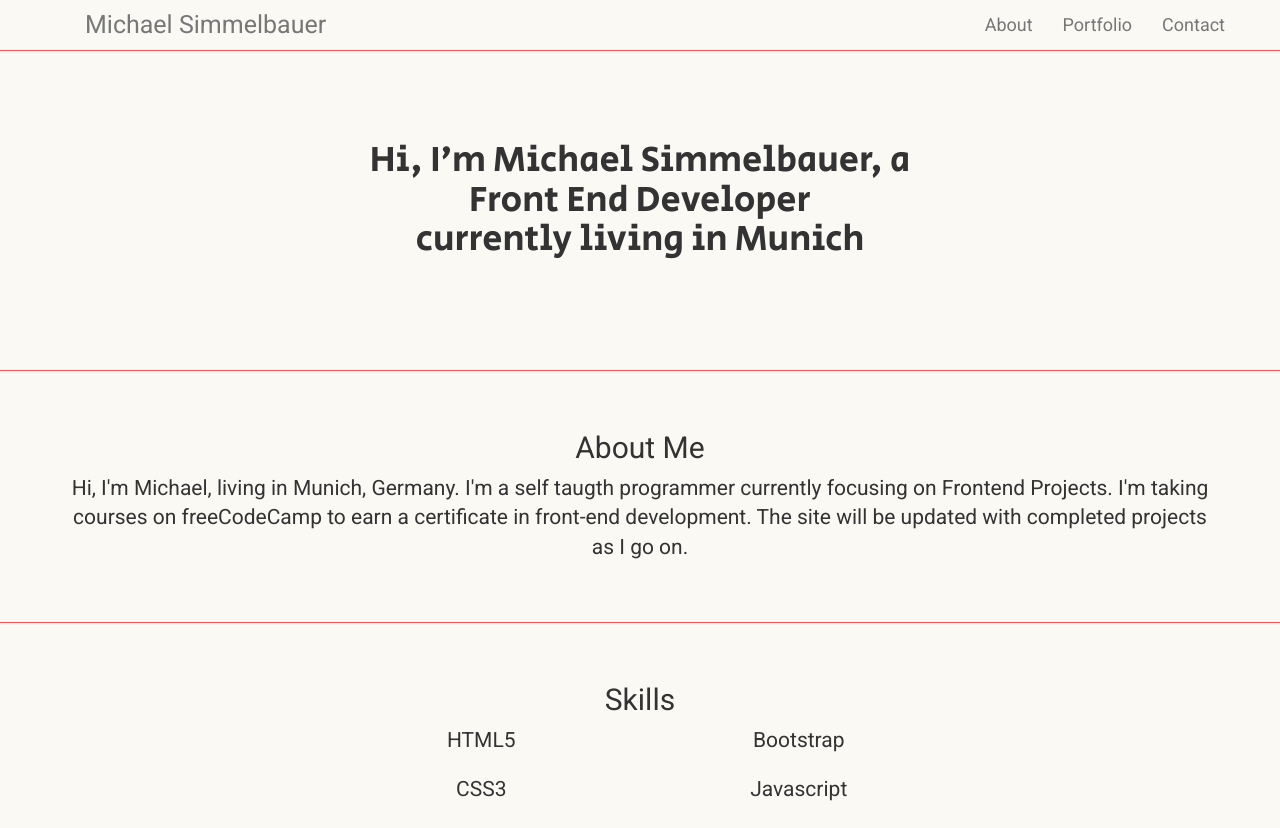
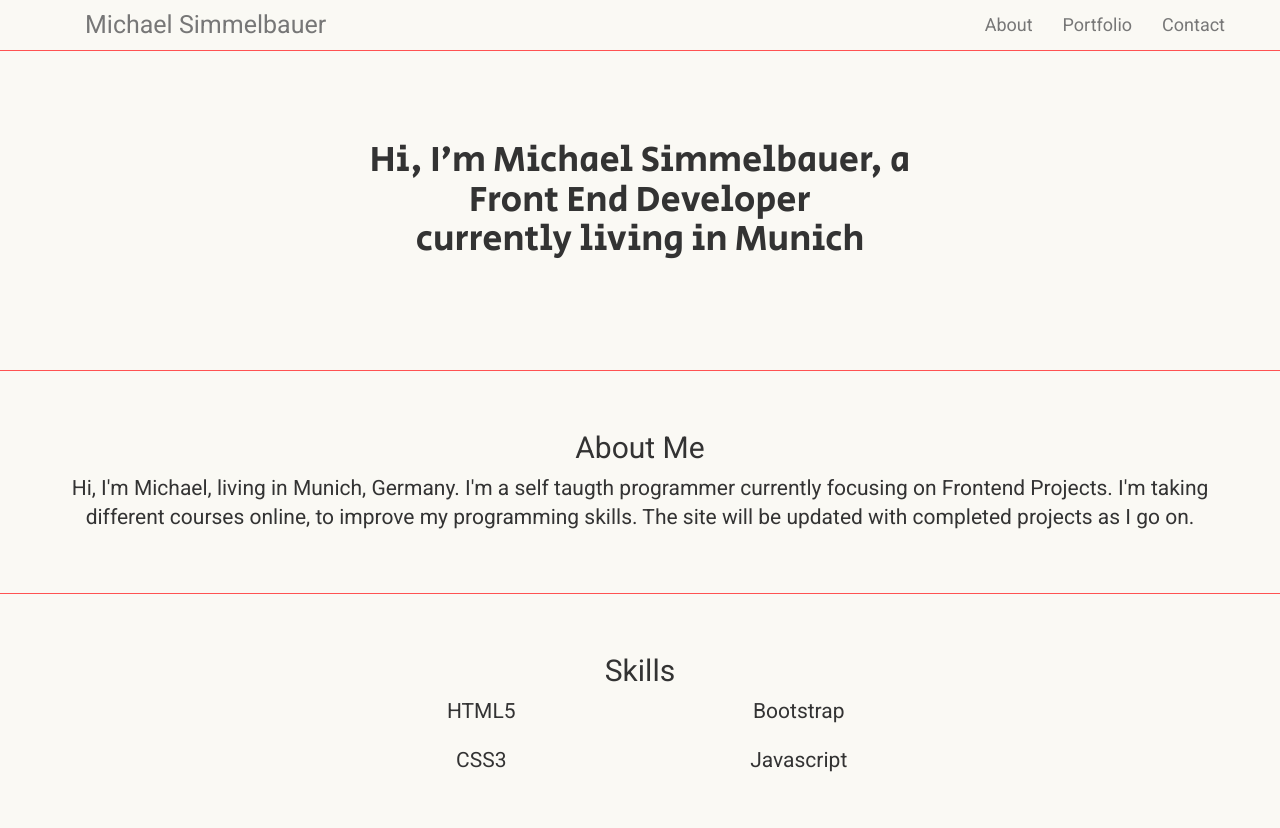
Before and after one commit to simmco/simmco.github.io, a plain HTML site: page index.html in a window 1280 px wide. Shown: the top 828 px of the page. Drawn offline with nearby package versions, Linux system fonts and the light colour scheme.

Commit message:
update index.html

```diff
--- a/index.html
+++ b/index.html
@@ -55,7 +55,7 @@
         <div class="row">
           <div class="col-md-12">
             <h2>About Me </h2>
-            <p class="lead text-center">Hi, I'm Michael, living in Munich, Germany. I'm a self taugth programmer currently focusing on Frontend Projects. I'm taking courses on freeCodeCamp to earn a certificate in front-end development. The site will be updated with completed projects
+            <p class="lead text-center">Hi, I'm Michael, living in Munich, Germany. I'm a self taugth programmer currently focusing on Frontend Projects. I'm taking different courses online, to improve my programming skills. The site will be updated with completed projects
               as I go on.</p>
           </div>
         </div>
```
